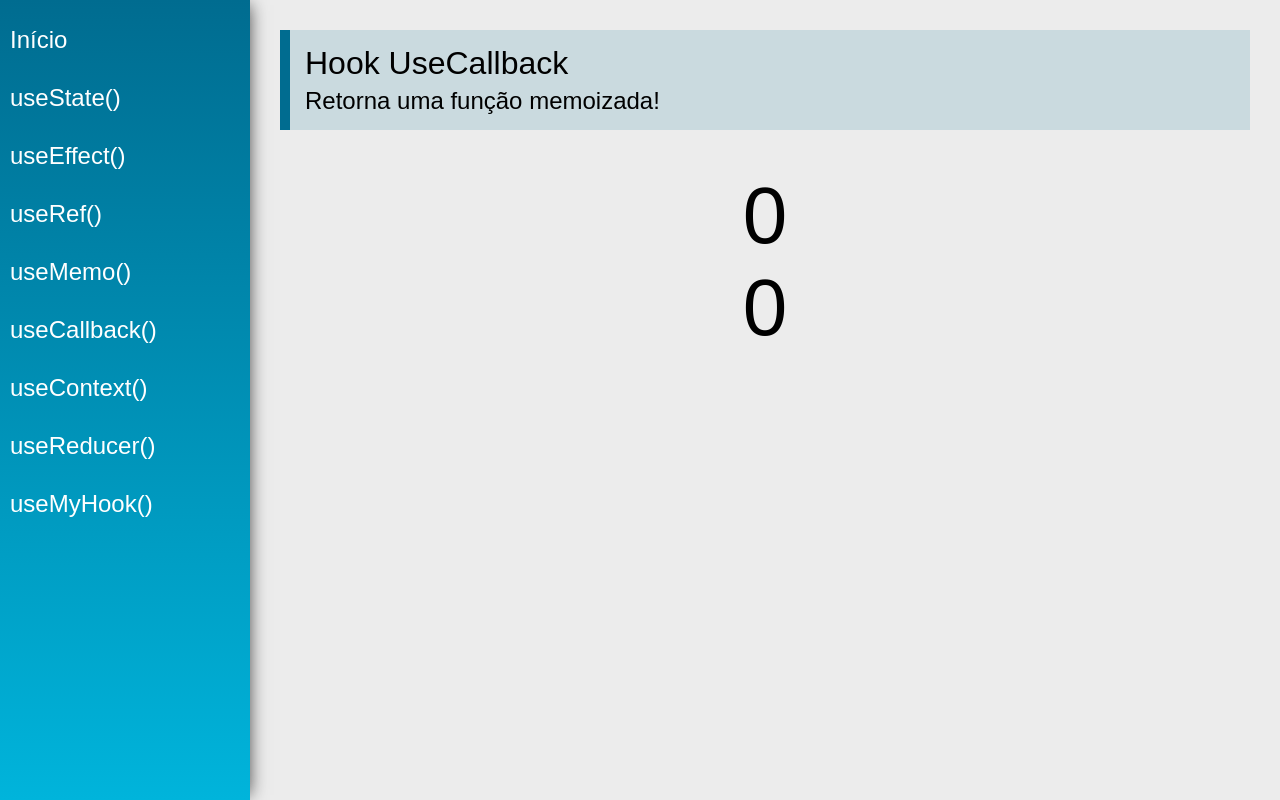
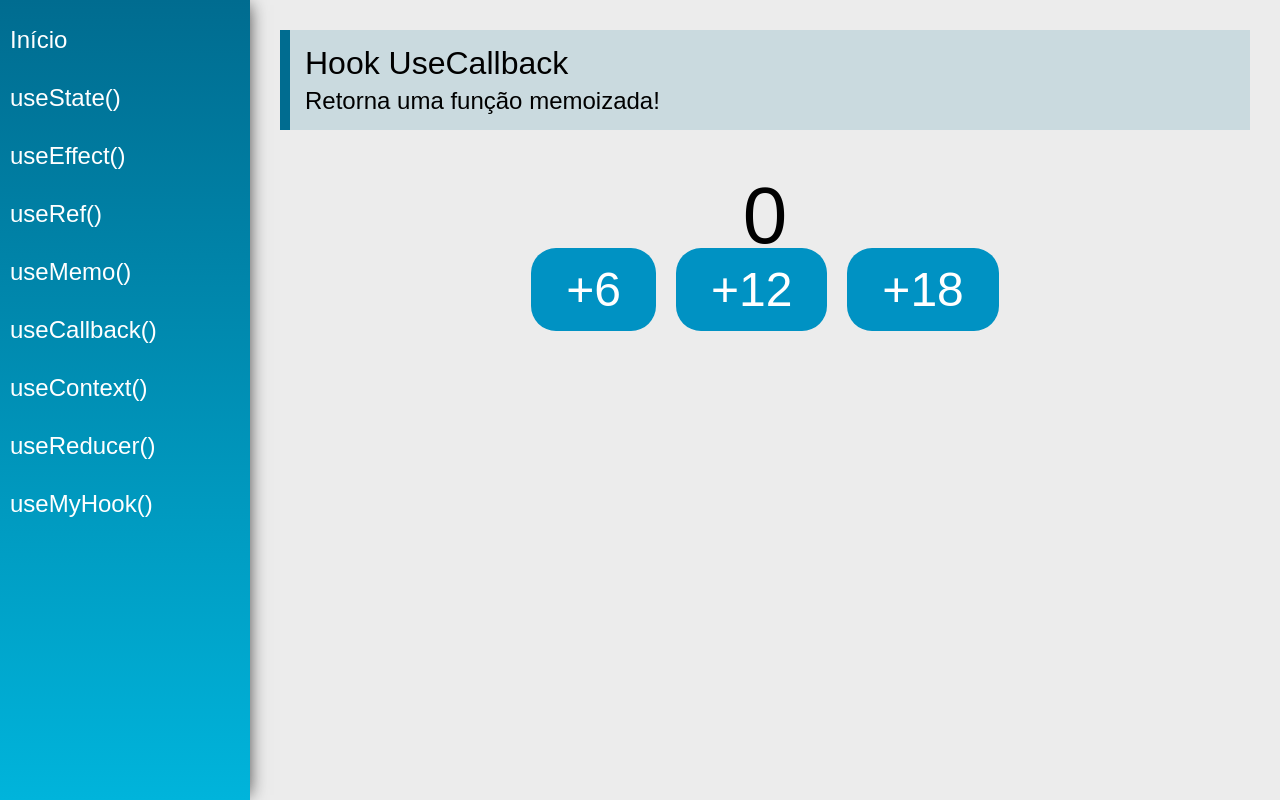
Before and after one commit to devBernardo-Mendes/reacthooks-study, a React (Create React App) app: page /useCallback in a window 1280 px wide. Built offline with nearby package versions, Linux system fonts and the light colour scheme.

Commit message:
feat: :sparkles: Stydy new hook useCallBack

```diff
--- /dev/null
+++ b/src/views/examples/UseCallBackButtons.jsx
@@ -0,0 +1,20 @@
+/* eslint-disable no-undef */
+import React from "react";
+
+const UseCallBackButtons = props => {
+  return (
+    <div>
+      <buton className="btn" onClick={() => props.inc(6)}>
+        +6
+      </buton>
+      <buton className="btn" onClick={() => props.inc(12)}>
+        +12
+      </buton>
+      <buton className="btn" onClick={() => props.inc(18)}>
+        +18
+      </buton>
+    </div>
+  );
+};
+
+export default React.memo(UseCallBackButtons);
--- a/src/views/examples/UseCallback.jsx
+++ b/src/views/examples/UseCallback.jsx
@@ -1,8 +1,17 @@
-import React, { useState } from 'react'
-import PageTitle from '../../components/layout/PageTitle'
+import React, { useState, useCallback } from "react";
+import PageTitle from "../../components/layout/PageTitle";
+import UseCallbackButtons from "../examples/UseCallBackButtons";
 
 const UseCallback = (props) => {
-    const [count, setcount] = useState(0)
+  const [count, setcount] = useState(0);
+
+  const inc = useCallback(
+    function (delta) {
+      setcount(curr => curr + delta);
+    },
+    [setcount]
+  );
+
   return (
     <div className="UseCallback">
       <PageTitle
@@ -11,13 +20,11 @@ const UseCallback = (props) => {
       />
       <div className="center">
         <span className="text">{count}</span>
-            </div>
-            <div className="center">
-                <div className="text">{count}</div>
+        <UseCallbackButtons inc={inc} />
       </div>
     </div>
-    )
-}
+  );
+};
 
-
-export default UseCallback
+export default UseCallback;
+// retorna uma funçao cacheada
```
Lines whose indentation alone changed are shown as unchanged.
